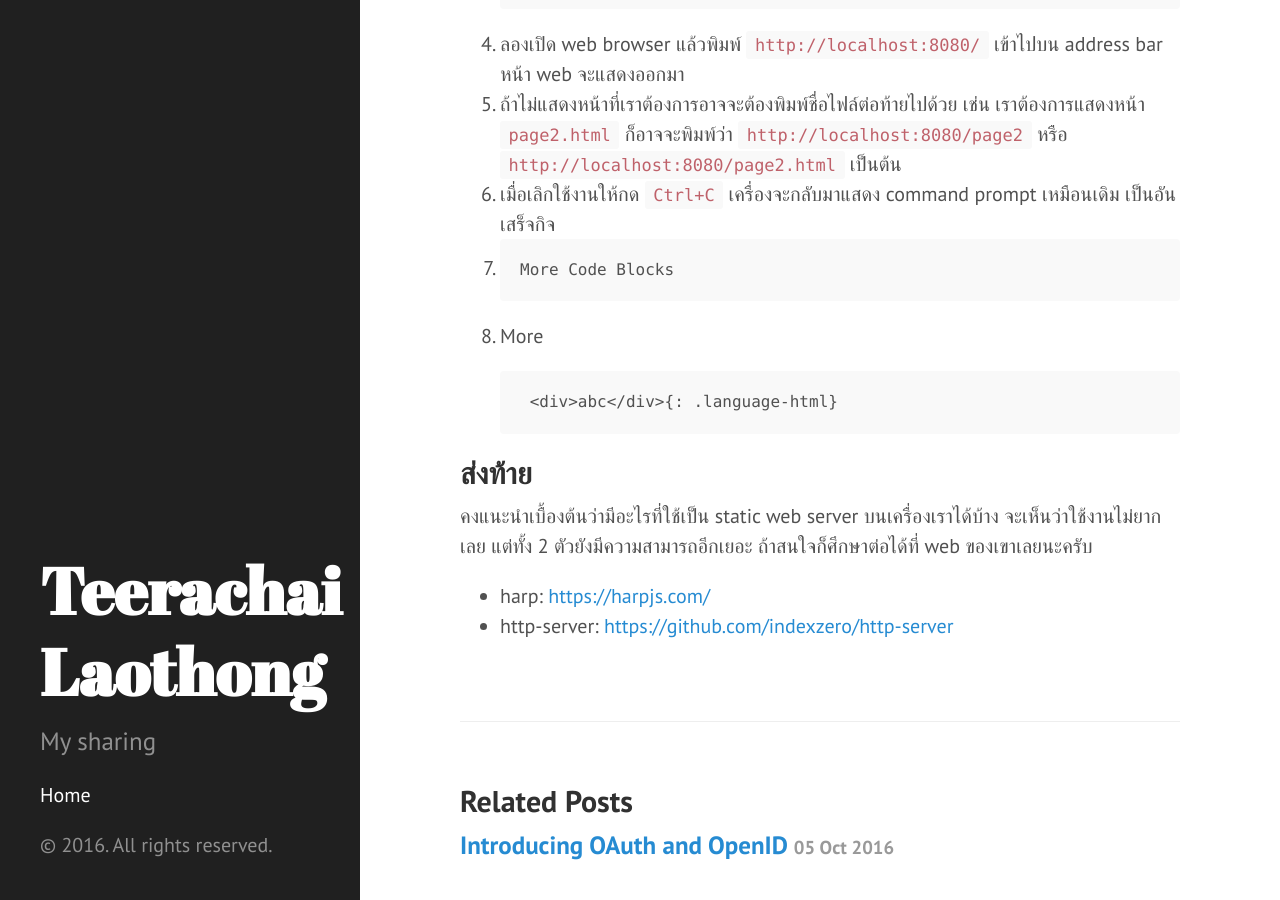
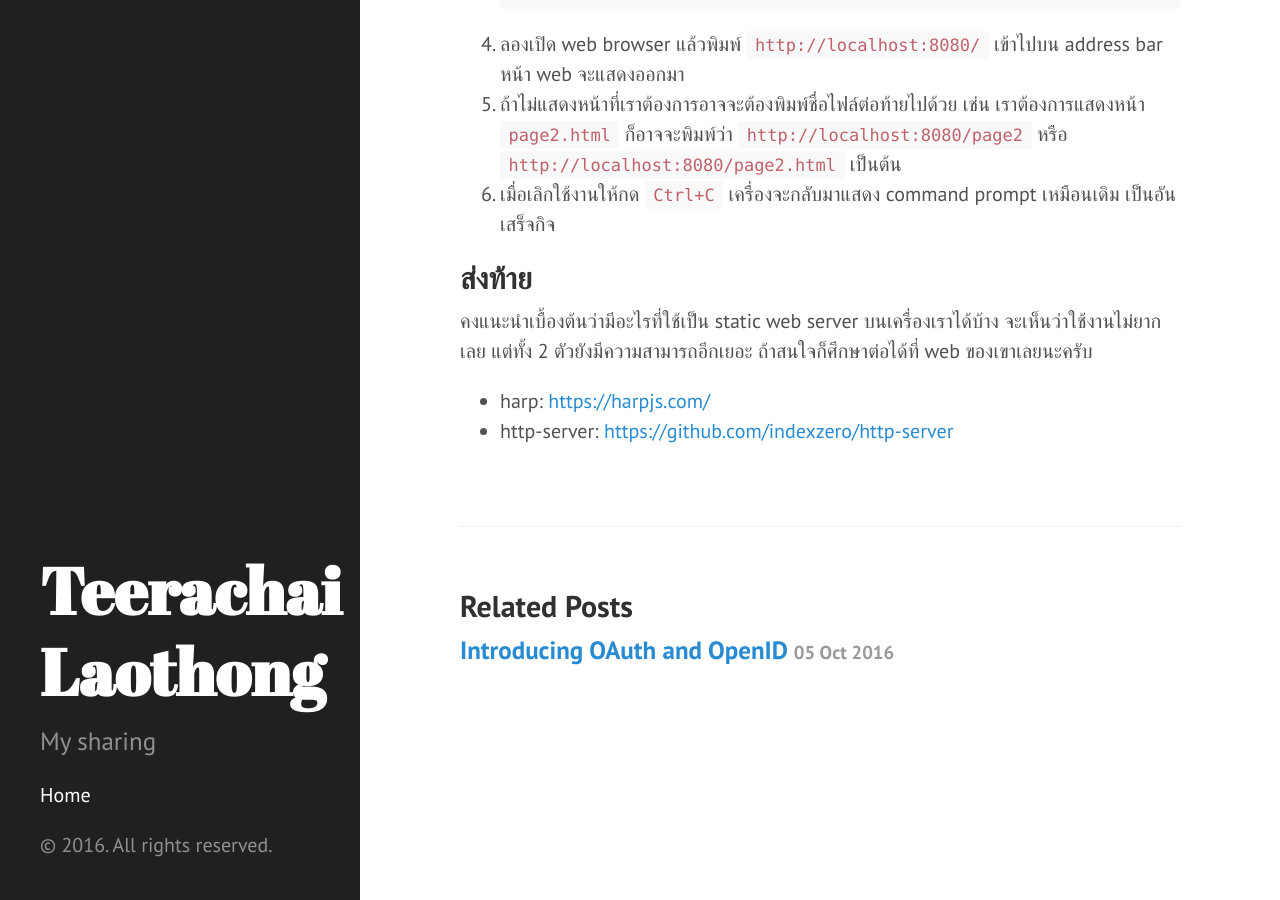
Before and after one commit to tlaothong/tlaothong.github.io, a Jekyll site: the page built from _posts/2016-10-06-local-server.markdown, in a window 1280 px wide and 900 px high, scrolled down 3867 px. Built offline with Jekyll 4.4.1, drawn with Linux system fonts in a browser that asks for light colours; comment, search, counter and statistics services are not loaded.

Commit message:
Change back to Local Servers.

```diff
--- a/_posts/2016-10-06-local-server.markdown
+++ b/_posts/2016-10-06-local-server.markdown
@@ -120,13 +120,6 @@ npm --version
 5. ถ้าไม่แสดงหน้าที่เราต้องการอาจจะต้องพิมพ์ชื่อไฟล์ต่อท้ายไปด้วย เช่น เราต้องการแสดงหน้า `page2.html`
     ก็อาจจะพิมพ์ว่า `http://localhost:8080/page2` หรือ `http://localhost:8080/page2.html` เป็นต้น
 6. เมื่อเลิกใช้งานให้กด `Ctrl+C` เครื่องจะกลับมาแสดง command prompt เหมือนเดิม เป็นอันเสร็จกิจ
-7.
-
-        More Code Blocks
-
-8. More
-
-        <div>abc</div>{: .language-html}
 
 ## ส่งท้าย
 คงแนะนำเบื้องต้นว่ามีอะไรที่ใช้เป็น static web server บนเครื่องเราได้บ้าง จะเห็นว่าใช้งานไม่ยากเลย
```
